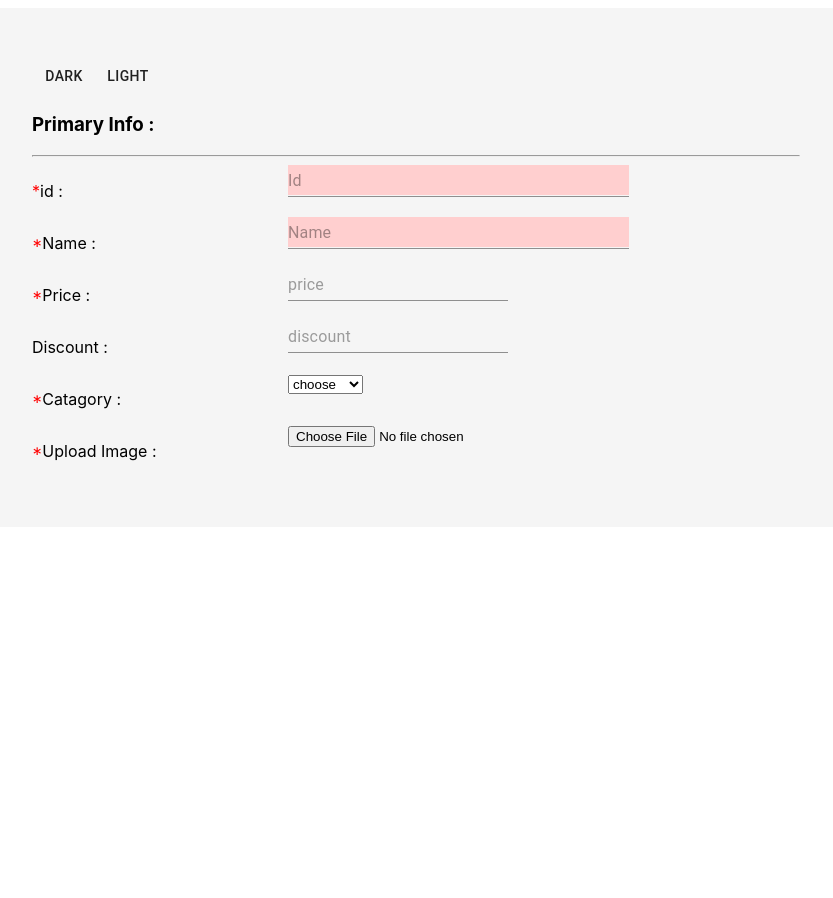
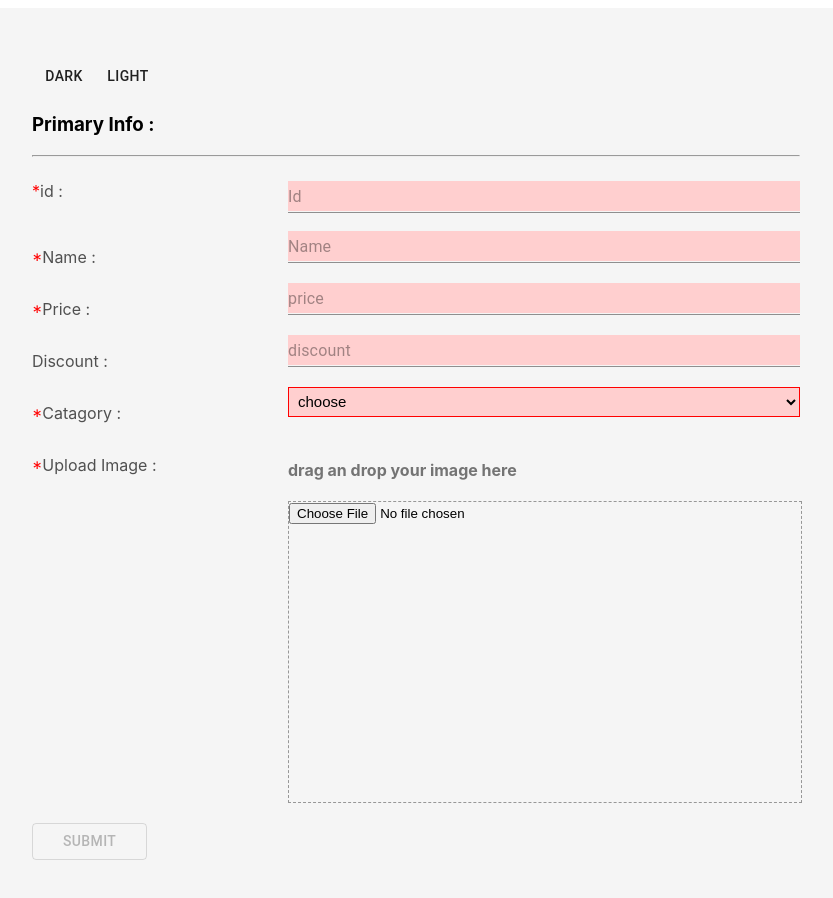
Before and after one commit to siam88/Dynamic-form, a React (Create React App) app: page / in a window 1280 px wide. Shown: the top 898 px of the page, without its empty margins (224-1057 px from the left). Before the commit the page ends 800 px from the top, so only its background shows below. Built offline with nearby package versions, Linux system fonts and the light colour scheme.

Commit message:
file uploader added

```diff
--- a/src/component/form/form.jsx
+++ b/src/component/form/form.jsx
@@ -23,6 +23,18 @@ class Form extends Component {
         this.setState({
             productForm: productForm
         })
+    }
+
+    productSubmitHandle = e => {
+        e.preventDefault();
+        let productForm = { ...this.state.productForm };
+        let formData = new FormData();
+
+        for (let element in productForm) {
+            if (productForm[element].separetor === undefined) {
+                formData.append(element, productForm[element].config.value)
+            }
+        }
     }
 
     formIsValid = form => {
@@ -64,7 +76,7 @@ class Form extends Component {
         }
 
         if (rules.type.value === Number) {
-            isValid = value != NaN;
+            isValid = value !== NaN;
 
             if (isValid && rules.min) {
                 isValid = value >= rules.min.value && isValid;
@@ -124,6 +136,8 @@ class Form extends Component {
                         )
                     })}
                 </div>
+                <br />
+                <Button style={{ width: "15%" }} variant="outlined" onClick={(e) => this.productSubmitHandle(e)} disabled={!(this.state.formIsValid)} >Submit</Button>
             </div>
         )
     }
--- a/src/component/form/formLight.module.css
+++ b/src/component/form/formLight.module.css
@@ -2,5 +2,5 @@
     width: 60%;
     padding: 50px;
     margin: 8px auto;
-    background: whitesmoke
+    background: whitesmoke;
 }
--- a/src/data/product.js
+++ b/src/data/product.js
@@ -21,7 +21,8 @@ const productData = {
             type: "text",
             value: "",
             placeholder: "Id",
-            id: "custom-css-outlined-input"
+            id: "standard-number",
+            margin: "normal"
         },
         validation: {
             type: { value: String, msg: "Id Must be string" },
--- a/src/ui/imageUploader/imageUploader.jsx
+++ b/src/ui/imageUploader/imageUploader.jsx
@@ -1,10 +1,14 @@
 import React, { Component } from 'react'
-
+import styles from "./imageUploader.module.css"
 export class ImageUploader extends Component {
     render() {
         return (
             <div>
-                <input type="file" />
+                <h4 className={styles.ImageHeader}>drag an drop your image here</h4>
+                <div className={styles.container}>
+                    <input type="file" className={styles.input} />
+
+                </div>
             </div>
         )
     }
--- a/src/ui/imageUploader/imageUploader.module.css
+++ b/src/ui/imageUploader/imageUploader.module.css
@@ -0,0 +1,10 @@
+.ImageHeader{
+  color: rgb(116, 116, 116);
+}
+.container{
+  height:300px;
+  width:100%;
+  border: 1px dashed rgb(151, 151, 151);
+  position: relative;
+  z-index: 10;
+}
--- a/src/ui/input/input.jsx
+++ b/src/ui/input/input.jsx
@@ -1,14 +1,20 @@
 import React, { Component } from 'react';
-import { Grid, TextField, } from '@material-ui/core';
-import ImageViewer from "../imageUploader/imageUploader"
-import styles from "./input.module.css"
+import { Grid, TextField } from '@material-ui/core';
+import ImageUploader from "../imageUploader/imageUploader"
+import styles from "./inputLight.module.css"
+
+
+
+
+
 export class Input extends Component {
+
     render() {
         let props = this.props;
         let type = this.props.config.type;
         let inputClass = props.valid ? styles.validInput : styles.validInput + " " + styles.invalidInput;
         let label = (
-            <p>
+            <p className={styles.label}>
                 {props.required && <span style={{ color: "red" }}>*</span>}
                 {props.label} :
             </p>
@@ -43,7 +49,7 @@ export class Input extends Component {
                         </Grid>
 
                         <Grid item xs={8} sm={8} md={8}>
-                            <Grid item xs={8} md={8} sm={8}>
+                            <Grid item xs={12} md={12} sm={12}>
                                 <TextField className={inputClass}
                                     {...props.config} onChange={(e) => props.inputChangeHandler(props.elementName, e.target.value)}
                                 />
@@ -64,8 +70,8 @@ export class Input extends Component {
                         </Grid>
 
                         <Grid item xs={8} md={8} sm={8}>
-                            <Grid item xs={8} md={8} sm={8}>
-                                <TextField className={styles.inputClass}
+                            <Grid item xs={12} md={12} sm={12}>
+                                <TextField className={inputClass}
                                     {...props.config} onChange={(e) => props.inputChangeHandler(props.elementName, e.target.value)}
                                 />
                             </Grid>
@@ -87,8 +93,8 @@ export class Input extends Component {
                         </Grid>
 
                         <Grid item xs={8} md={8} sm={8}>
-                            <Grid item xs={8} md={8} sm={8}>
-                                <select className={styles.inputClass} onChange={e => props.inputChangeHandler(props.elementName, e.target.value)}>
+                            <Grid item xs={12} md={12} sm={12}>
+                                <select className={inputClass} onChange={e => props.inputChangeHandler(props.elementName, e.target.value)}>
                                     {props.config.options.map((e, i) => (
                                         <option key={i} value={e.value} onChange={(e) => props.inputChangeHandler(props.elementName, e.target.value)}>{e.label}</option>
                                     ))}
@@ -112,7 +118,7 @@ export class Input extends Component {
                             {label}
                         </Grid>
                         <Grid item xs={8} md={8} sm={8}>
-                            <ImageViewer />
+                            <ImageUploader />
                         </Grid>
                     </Grid>
                 )
--- /dev/null
+++ b/src/ui/input/inputDark.module.css
@@ -0,0 +1,24 @@
+.validInput {
+  margin-bottom: 30px;
+  border-width: 1px;
+  padding-left: 5px;
+  height: 30px;
+  font-size: 15px;
+  width:100%;
+  background: 1px solid rgb(173, 173, 173);
+}
+
+.invalidInput {
+  margin-bottom: 10px;
+  border-width: 1px;
+  border: 1px solid red;
+  background: rgb(255, 207, 207);
+}
+
+.errorMsg{
+  color:rgb(247, 76, 76);
+  font-size: 12px;
+}
+.label{
+  color:rgb(184, 184, 184);
+}
--- a/src/ui/input/input.module.css
+++ b/src/ui/input/inputLight.module.css
@@ -5,7 +5,7 @@
   height: 30px;
   font-size: 15px;
   width:100%;
-  border: 1px solid rgb(173, 173, 173);
+  background: 1px solid rgb(173, 173, 173);
 }
 
 .invalidInput {
@@ -19,3 +19,6 @@
   color:rgb(247, 76, 76);
   font-size: 12px;
 }
+.label{
+  color:rgb(80, 80, 80);
+}
```
